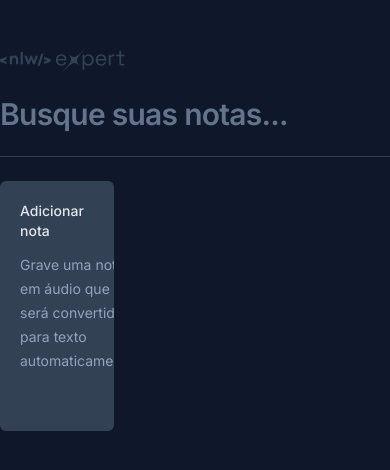
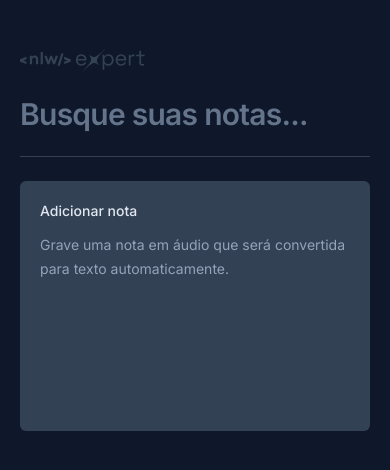
Before and after one commit to jairo-sousa/nlw-expert-notes, a React (Vite) app: page / in a window 390 px wide. Shown: the top 470 px of the page. Built offline with nearby package versions, Linux system fonts and the light colour scheme.

Commit message:
feat: make app responsive

```diff
--- a/src/app.tsx
+++ b/src/app.tsx
@@ -2,7 +2,6 @@ import { ChangeEvent, useState } from "react";
 import logo from "./assets/logo-nlw-expert.svg";
 import { NewNoteCard } from "./components/new-note-card";
 import { NoteCard } from "./components/note-card";
-import { Search } from "lucide-react";
 
 interface Note {
     id: string;
@@ -50,7 +49,7 @@ export function App() {
             : notes;
 
     return (
-        <div className="mx-auto max-w-6xl my-12 space-y-6">
+        <div className="mx-auto max-w-6xl my-12 space-y-6 px-5">
             <img src={logo} alt="logo-nlw-expert" />
 
             <form className="w-full">
@@ -64,7 +63,7 @@ export function App() {
 
             <div className="h-px bg-slate-700" />
 
-            <div className="grid grid-cols-3 gap-6 auto-rows-[250px] ">
+            <div className="grid grid-cols-1 md:grid-cols-2 lg:grid-cols-3 gap-6 auto-rows-[250px] ">
                 <NewNoteCard onNoteCreated={onNoteCreated} />
                 {filteredNotes.map((note) => {
                     return <NoteCard key={note.id} note={note} />;
```
